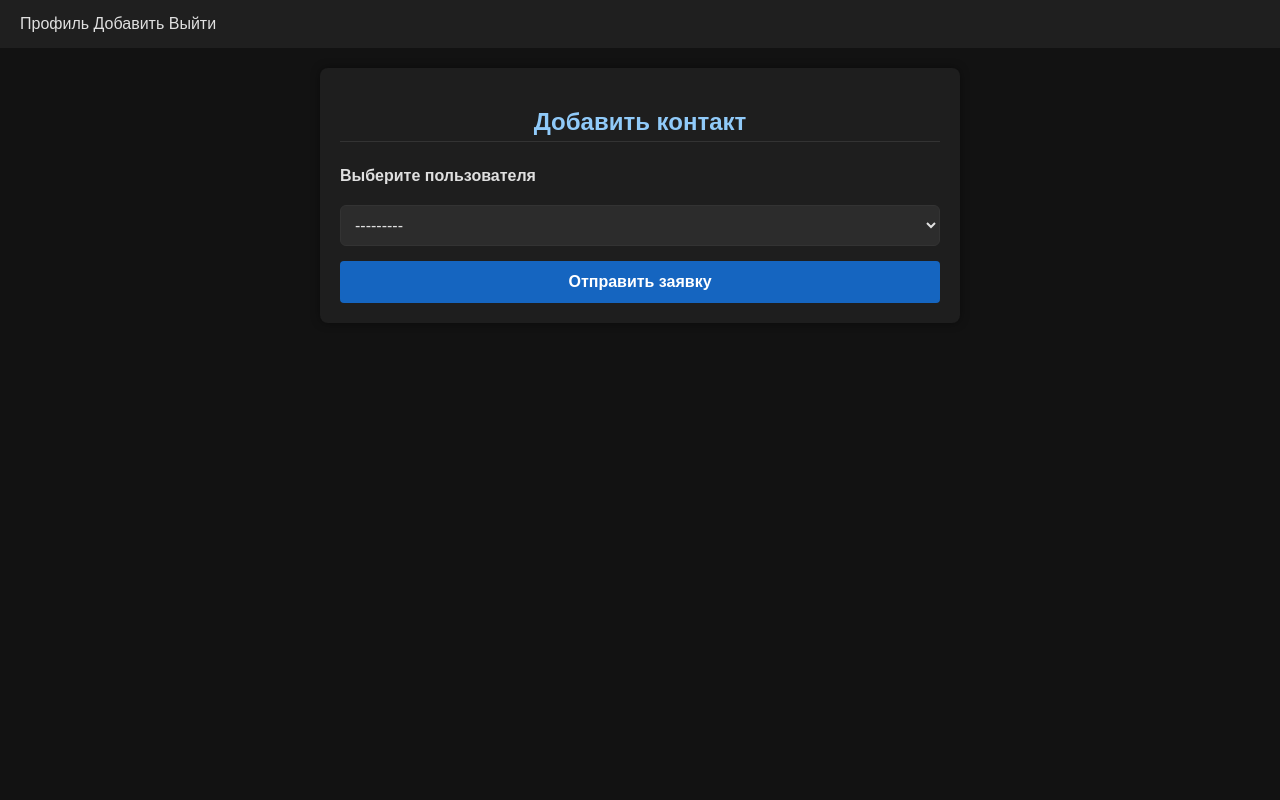
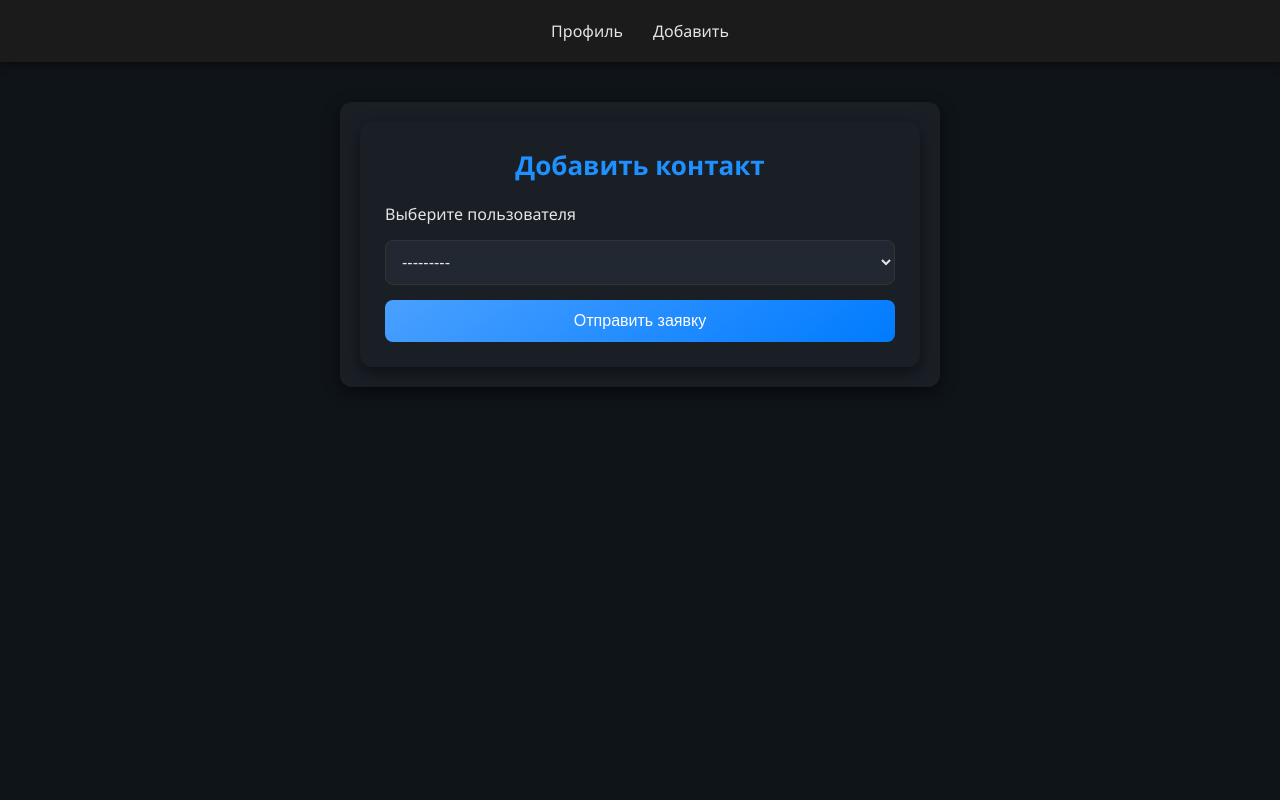
Before and after one commit to muhammad-mirzoev/vsm_web, a Django app: page /contacts/add/ in a window 1280 px wide. Run offline with Django 5.2, Linux system fonts and the light colour scheme; the visitor is signed in with stand-in values (Sample User, id 1); data comes from the database, SQL or seed files in the repository; data that the repository does not hold is empty.

Commit message:
fix contacts, register/login, style.css

```diff
--- a/config/settings.py
+++ b/config/settings.py
@@ -139,3 +139,7 @@ MEDIA_ROOT = os.path.join(BASE_DIR, 'media')
 DEFAULT_AUTO_FIELD = 'django.db.models.BigAutoField'
 
 AUTH_USER_MODEL = 'users.User'
+
+LOGIN_URL = '/users/login/'
+LOGIN_REDIRECT_URL = 'users:profile'
+LOGOUT_REDIRECT_URL = '/'
--- a/config/static/css/style.css
+++ b/config/static/css/style.css
@@ -1,50 +1,189 @@
 /* ============================
-   Общие стили для всего сайта
+   Reset и базовые стили
 ============================ */
-body {
-    background-color: #121212;
-    color: #e0e0e0;
-    font-family: 'Arial', sans-serif;
+* {
     margin: 0;
     padding: 0;
+    box-sizing: border-box;
 }
 
-a {
-    color: #90caf9;
-    text-decoration: none;
+html, body {
+    height: 100%;
+    font-family: 'Segoe UI', 'Roboto', Arial, sans-serif;
+    background-color: #0f1419;
+    color: #e5e5e5;
 }
 
-a:hover {
-    text-decoration: underline;
+body {
+    display: flex;
+    flex-direction: column;
+    background-color: #0f1419; /* фон страницы */
+    font-family: 'Segoe UI', 'Roboto', Arial, sans-serif;
+    min-height: 100vh; /* тело страницы на всю высоту окна */
 }
 
+/* ============================
+   Контейнер страницы
+============================ */
+.page-wrapper {
+    flex: 1 0 auto;
+    display: flex;
+    flex-direction: column;
+    min-height: 100vh;
+}
+
+main.container {
+    flex: 1 0 auto;
+    max-width: 600px;
+    margin: 40px auto;
+    padding: 20px;
+}
+
+/* ============================
+   Header и Navbar
+============================ */
 header {
-    background-color: #1f1f1f;
-    padding: 15px 20px;
+    background-color: #1b1b1b;
+    box-shadow: 0 2px 8px rgba(0,0,0,0.5);
+}
+
+.navbar {
+    display: flex;
+    justify-content: center;
+    padding: 15px;
+    gap: 10px;
 }
 
 .navbar ul {
+    display: flex;
+    gap: 20px;
     list-style: none;
-    display: flex;
-    gap: 15px;
-    margin: 0;
-    padding: 0;
 }
 
 .navbar a {
-    color: #e0e0e0;
+    color: #e5e5e5;
+    font-weight: 500;
+    transition: color 0.2s;
+    text-decoration: none;
+    padding: 5px 10px; /* чуть больше "кликабельной зоны" */
+}
+
+.navbar a:hover {
+    color: #1e90ff;
+}
+
+
+/* ============================
+   Контейнеры карточек и форм
+============================ */
+.container, .profile-container, .contacts-container, .add-contact-form {
+    background-color: #1a1f26;
+    border-radius: 12px;
+    box-shadow: 0 5px 15px rgba(0,0,0,0.5);
+    padding: 25px;
 }
 
 /* ============================
-   Контейнеры и структура
+   Улучшенный стиль для форм
 ============================ */
-.container, .form-container, .profile-container {
-    max-width: 500px;
-    margin: 40px auto;
-    padding: 20px;
-    background-color: #1e1e1e;
-    border-radius: 8px;
-    box-shadow: 0 0 10px rgba(0,0,0,0.4);
+.form-container {
+    background-color: #1e2530;
+    border-radius: 16px;
+    box-shadow: 0 8px 25px rgba(0,0,0,0.7);
+    padding: 40px 50px;
+    width: 100%;
+    max-width: 900px;       /* широкая форма на ПК */
+    margin: 60px auto;      /* центрирование на экране */
+    transition: all 0.3s ease-in-out;
+}
+
+.form-container:hover {
+    box-shadow: 0 12px 30px rgba(0,0,0,0.8);
+    transform: translateY(-2px);
+}
+
+.form-container h2 {
+    color: #4aa0ff;
+    font-size: 32px;
+    margin-bottom: 30px;
+    text-align: center;
+    text-shadow: 0 1px 2px rgba(0,0,0,0.5);
+}
+
+.form-container label {
+    font-size: 15px;
+    margin-bottom: 5px;
+    color: #cfd8e6;
+}
+
+.form-container input,
+.form-container textarea,
+.form-container select {
+    background-color: #2b3445;
+    border: 1px solid #3b4a63;
+    color: #e5e5e5;
+    font-size: 16px;
+}
+
+.form-container input:focus,
+.form-container textarea:focus,
+.form-container select:focus {
+    border-color: #4aa0ff;
+    box-shadow: 0 0 12px rgba(74,160,255,0.6);
+    background-color: #39465a;
+}
+
+.form-container button {
+    background: linear-gradient(145deg, #4aa0ff, #007bff);
+    color: #fff;
+    font-weight: 600;
+    padding: 14px 25px;
+    border-radius: 10px;
+    font-size: 16px;
+    transition: all 0.25s ease;
+    margin-bottom: 5px;
+}
+
+.form-container button:hover {
+    transform: translateY(-2px);
+    box-shadow: 0 6px 15px rgba(0,0,0,0.5);
+    background: linear-gradient(145deg, #007bff, #005bb5);
+}
+
+.form-container p a {
+    color: #4aa0ff;
+    text-decoration: underline;
+    transition: color 0.2s;
+}
+
+.form-container p a:hover {
+    color: #1e90ff;
+}
+
+/* ============================
+   Очень большие экраны
+============================ */
+@media (min-width: 1600px) {
+    .form-container {
+        max-width: 1100px;  /* максимально широкая форма */
+    }
+}
+
+/* ============================
+   Заголовки
+============================ */
+h2 {
+    text-align: center;
+    margin-bottom: 20px;
+    font-size: 26px;
+    color: #1e90ff;
+}
+
+h3 {
+    margin-bottom: 15px;
+    border-bottom: 1px solid #333;
+    padding-bottom: 5px;
+    font-size: 18px;
 }
 
 /* ============================
@@ -53,105 +192,119 @@ header {
 form {
     display: flex;
     flex-direction: column;
-    gap: 12px;
+    gap: 15px;
 }
 
-input, textarea, button {
-    padding: 10px;
+input, textarea, select, button {
+    padding: 12px;
+    border-radius: 8px;
     border: 1px solid #333;
-    border-radius: 5px;
-    background-color: #2c2c2c;
-    color: #e0e0e0;
+    background-color: #222831;
+    color: #e5e5e5;
     font-size: 16px;
+    transition: all 0.25s ease-in-out;
+}
+
+input:focus, textarea:focus, select:focus {
+    outline: none;
+    border-color: #1e90ff;
+    box-shadow: 0 0 8px rgba(30,144,255,0.5);
+    background-color: #2a2f36;
 }
 
 textarea {
     resize: vertical;
 }
 
-/* Кнопки */
-button {
-    background-color: #3a3a3a;
+/* ============================
+   Кнопки
+============================ */
+button, .btn {
     cursor: pointer;
-    transition: background 0.2s;
+    font-weight: 500;
+    border: none;
+    border-radius: 8px;
+    transition: all 0.2s;
 }
 
-button:hover {
-    background-color: #555;
+.btn-add {
+    background: linear-gradient(145deg, #4aa0ff, #007bff);
+    color: #fff;
+    padding: 12px;
+    font-size: 16px;
 }
 
-/* Метки полей формы */
-label {
-    font-weight: bold;
-    margin-bottom: 4px;
+.btn-add:hover {
+    transform: translateY(-2px);
+    box-shadow: 0 4px 12px rgba(0,0,0,0.4);
+    background: linear-gradient(145deg, #007bff, #005bb5);
+}
+
+.btn-accept {
+    background: linear-gradient(145deg, #3cd14a, #28a745);
+    color: #fff;
+    padding: 8px 14px;
+}
+
+.btn-accept:hover {
+    background: linear-gradient(145deg, #28a745, #1f7c31);
+    transform: translateY(-1px);
+}
+
+.btn-reject {
+    background: linear-gradient(145deg, #ff5959, #dc3545);
+    color: #fff;
+    padding: 8px 14px;
+}
+
+.btn-reject:hover {
+    background: linear-gradient(145deg, #dc3545, #a71d2a);
+    transform: translateY(-1px);
 }
 
 /* ============================
-   Профиль пользователя
+   Профиль
 ============================ */
-.avatar {
+.profile-container {
+    text-align: center;
+}
+
+.avatar, .avatar-placeholder {
     width: 120px;
     height: 120px;
     border-radius: 50%;
-    margin-bottom: 15px;
+    margin: 0 auto 15px auto;
     object-fit: cover;
-}
-
-.avatar-placeholder {
-    width: 120px;
-    height: 120px;
-    border-radius: 50%;
-    background-color: #555;
+    background-color: #333;
     display: flex;
     align-items: center;
     justify-content: center;
     font-size: 50px;
-    margin-bottom: 15px;
+    box-shadow: 0 2px 6px rgba(0,0,0,0.4);
 }
 
-/* Ссылка "Выйти" */
 .logout-link {
     display: inline-block;
     margin-top: 15px;
-    color: #f44336;
+    color: #ff5c5c;
+    font-weight: bold;
+    transition: color 0.2s;
 }
 
-/* ============================
-   Footer
-============================ */
-footer {
-    padding: 15px 20px;
-    text-align: center;
-    color: #888;
-    background-color: #1f1f1f;
-    margin-top: 40px;
-    font-size: 14px;
+.logout-link:hover {
+    color: #ff1f1f;
 }
 
-/* ============================
-   CONTACTS — список друзей
-============================ */
-
-.contacts-container {
-    max-width: 600px;
-    margin: 120px auto 120px;
-    padding: 20px;
-    background-color: #1e1e1e;
-    border-radius: 8px;
-    box-shadow: 0 0 10px rgba(0,0,0,0.4);
-}
-
-.contacts-container h2,
-.contacts-container h3 {
-    margin-bottom: 15px;
-    border-bottom: 1px solid #333;
-    padding-bottom: 5px;
+.profile-nav {
+    margin-top: 20px;
+    display: flex;
+    justify-content: center;
+    gap: 15px;
 }
 
 /* ============================
    Список контактов
 ============================ */
-
 .contacts-list {
     list-style: none;
     padding: 0;
@@ -179,147 +333,30 @@ footer {
     gap: 12px;
 }
 
-/* аватар в списке */
 .contact-avatar {
-    width: 42px;
-    height: 42px;
+    width: 44px;
+    height: 44px;
     border-radius: 50%;
     object-fit: cover;
     background-color: #555;
+    box-shadow: 0 2px 5px rgba(0,0,0,0.4);
 }
 
-/* ник */
 .contact-username {
-    font-weight: bold;
+    font-weight: 600;
     font-size: 16px;
 }
 
 /* ============================
-   Кнопки действий
+   Сообщения и пустые состояния
 ============================ */
-
-.contact-actions {
-    display: flex;
-    gap: 8px;
-}
-
-.btn {
-    padding: 6px 12px;
-    border-radius: 4px;
-    font-size: 14px;
-    cursor: pointer;
-    border: none;
-    transition: background 0.2s;
-}
-
-/* принять */
-.btn-accept {
-    background-color: #2e7d32;
-    color: #fff;
-}
-
-.btn-accept:hover {
-    background-color: #388e3c;
-}
-
-/* отклонить */
-.btn-reject {
-    background-color: #c62828;
-    color: #fff;
-}
-
-.btn-reject:hover {
-    background-color: #d32f2f;
-}
-
-/* добавить */
-.btn-add {
-    background-color: #1565c0;
-    color: #fff;
-}
-
-.btn-add:hover {
-    background-color: #1976d2;
-}
-
-/* ============================
-   Форма добавления контакта
-============================ */
-
-.add-contact-form {
-    margin-top: 20px;
-}
-
-.add-contact-form select {
-    width: 100%;
-}
-
-/* ============================
-   Пустые состояния
-============================ */
-
 .empty-state {
     text-align: center;
     color: #888;
-    padding: 20px;
+    padding: 15px;
     font-size: 15px;
 }
 
-/* ============================
-   CONTACTS — форма отправки заявки
-============================ */
-
-.add-contact-form h2 {
-    text-align: center;
-    margin-bottom: 25px;
-    font-size: 24px;
-    color: #90caf9;
-}
-
-.add-contact-form form {
-    display: flex;
-    flex-direction: column;
-    gap: 15px;
-}
-
-.add-contact-form label {
-    font-weight: bold;
-    margin-bottom: 5px;
-    color: #e0e0e0;
-}
-
-.add-contact-form select,
-.add-contact-form input {
-    padding: 10px;
-    border-radius: 6px;
-    border: 1px solid #333;
-    background-color: #2c2c2c;
-    color: #e0e0e0;
-    font-size: 16px;
-    transition: border 0.2s, background 0.2s;
-}
-
-.add-contact-form select:focus,
-.add-contact-form input:focus {
-    border-color: #90caf9;
-    outline: none;
-    background-color: #353535;
-}
-
-/* Кнопка */
-.add-contact-form .btn-add {
-    padding: 12px;
-    font-size: 16px;
-    font-weight: bold;
-    transition: all 0.2s;
-}
-
-.add-contact-form .btn-add:hover {
-    transform: translateY(-2px);
-    box-shadow: 0 3px 8px rgba(0,0,0,0.3);
-}
-
-/* Сообщения об ошибках и успехе */
 .messages {
     list-style: none;
     padding: 0;
--- a/config/urls.py
+++ b/config/urls.py
@@ -2,10 +2,17 @@ from django.contrib import admin
 from django.urls import path, include
 from django.conf import settings
 from django.conf.urls.static import static
+from django.shortcuts import redirect
+
+
+def home_redirect(request):
+    return redirect('users:register')
+
 
 urlpatterns = [
     path('admin/', admin.site.urls),
-    path('users/', include(('users.urls', 'users'), namespace='users')),
+    path('', home_redirect, name='home'),
+    path('', include(('users.urls', 'users'), namespace='users')),
     path('contacts/', include(('contacts.urls', 'contacts'), namespace='contacts')),
 ]
 
--- a/contacts/templates/contacts/base.html
+++ b/contacts/templates/contacts/base.html
@@ -10,18 +10,21 @@
 </head>
 <body>
 
+<body>
+    <div> <!-- Новый контейнер для flex layout -->
         <header>
             <nav class="navbar">
                 <a href="{% url 'users:profile' %}">Профиль</a>
                 <a href="{% url 'contacts:add' %}">Добавить</a>
-        <a href="{% url 'users:logout' %}">Выйти</a>
             </nav>
         </header>
 
-<main>
+        <main class="container">
             {% block content %}
             {% endblock %}
         </main>
+    </div>
+</body>
 
 </body>
 </html>
--- a/contacts/templates/contacts/contacts_list.html
+++ b/contacts/templates/contacts/contacts_list.html
@@ -17,6 +17,9 @@
                     <div class="contact-avatar"></div>
                 {% endif %}
                 <span class="contact-username">{{ contact.to_user.username }}</span>
+            </div>
+            <div class="contact-actions">
+                <a class="btn btn-delete" style="color:#ff1f1f" href="{% url 'contacts:remove' contact.id %}">Удалить</a>
             </div>
         </li>
         {% empty %}
--- a/contacts/urls.py
+++ b/contacts/urls.py
@@ -6,6 +6,7 @@ app_name = 'contacts'
 urlpatterns = [
     path('', views.contacts_list_view, name='list'),
     path('add/', views.send_request_view, name='add'),
+    path('remove/<int:contact_id>/', views.remove_contact, name='remove'),
     path('accept/<int:pk>/', views.accept_request_view, name='accept'),
     path('reject/<int:pk>/', views.reject_request_view, name='reject'),
 ]
--- a/contacts/views.py
+++ b/contacts/views.py
@@ -77,3 +77,11 @@ def reject_request_view(request, pk):
     contact.save()
 
     return redirect('contacts:list')
+
+
+@login_required
+def remove_contact(request, contact_id):
+    contact = get_object_or_404(Contact, id=contact_id, from_user=request.user)
+    contact.delete()
+    Contact.objects.filter(from_user=contact.to_user, to_user=request.user).delete()
+    return redirect('contacts:list')
```
Also changed, not shown: other parts of config/static/css/style.css (+21 -15 lines), users/forms.py (+48 -35 lines), users/manager.py (deleted, +0 -29 lines), users/templates/users/base.html (+4 -10 lines), users/templates/users/profile.html (+5 -10 lines), users/templates/users/register.html (+12 -0 lines). Lines whose indentation alone changed are shown as unchanged.
